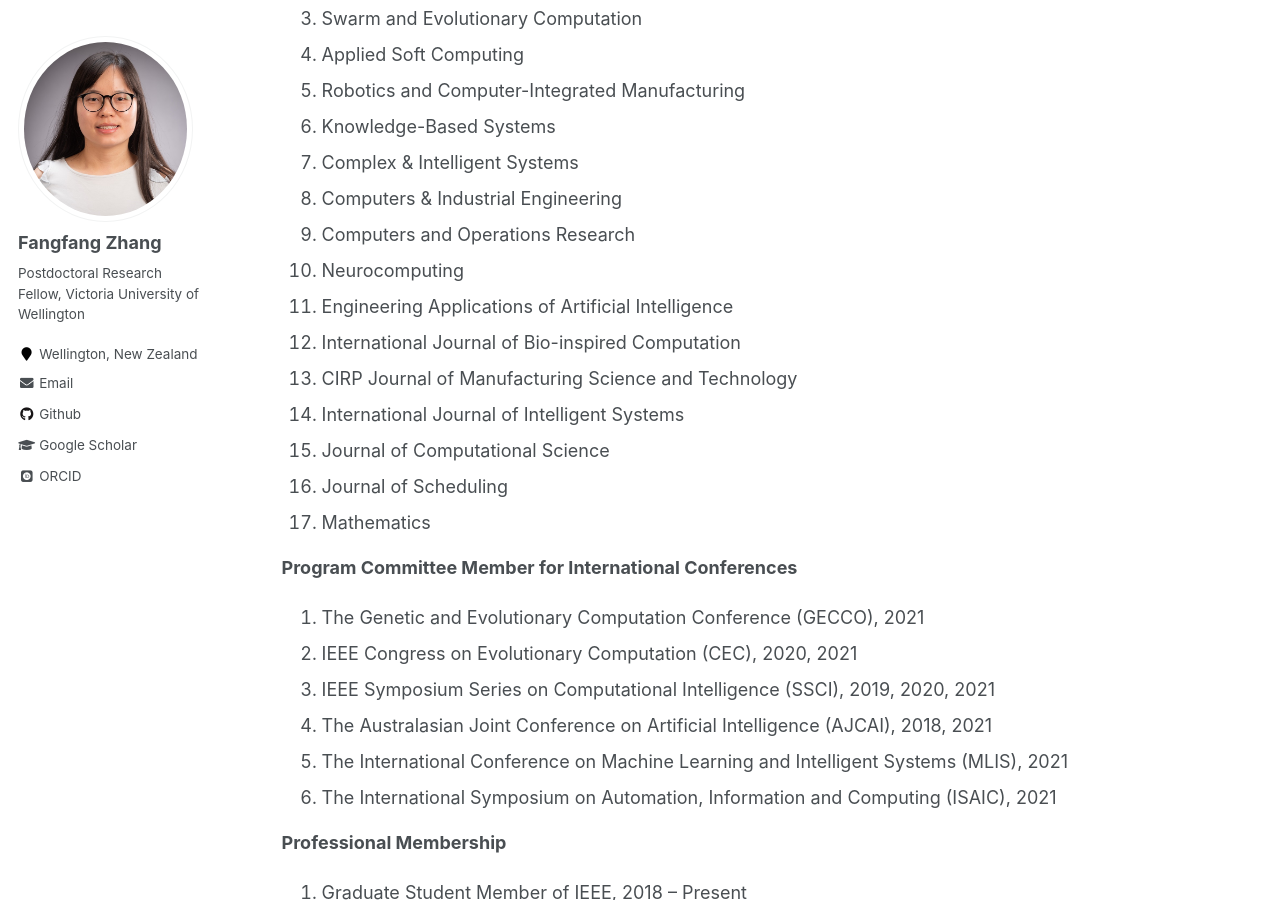
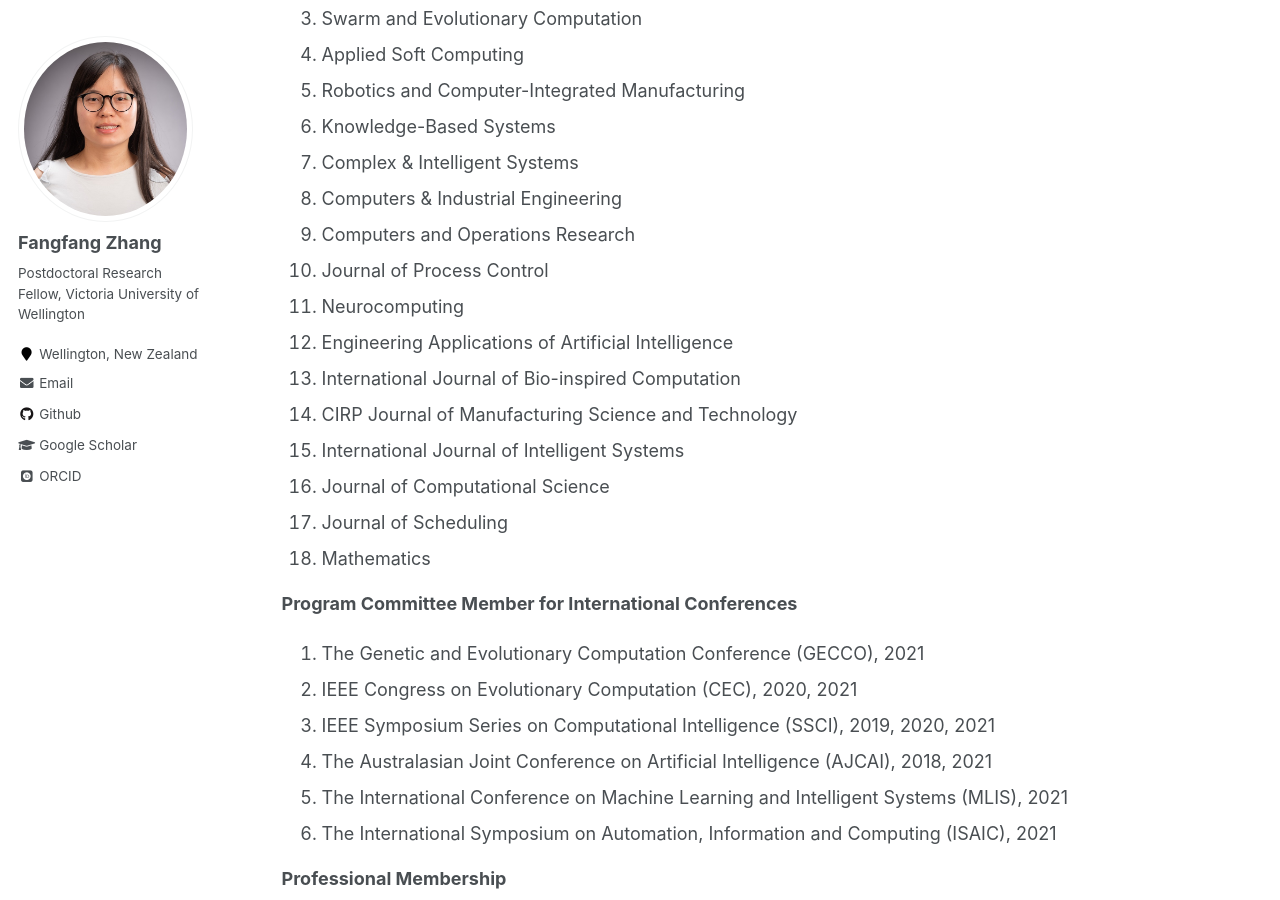
Before and after one commit to fangfang-zhang/fangfang-zhang.github.io, a Jekyll site: the page built from _pages/professional-activities.md, in a window 1280 px wide and 900 px high, scrolled down 694 px. Built offline with Jekyll 4.4.1, drawn with Linux system fonts in a browser that asks for light colours; some web fonts are replaced.

Commit message:
add one journal review

```diff
--- a/_pages/professional-activities.md
+++ b/_pages/professional-activities.md
@@ -26,14 +26,15 @@ author_profile: true
 7. Complex & Intelligent Systems
 8. Computers & Industrial Engineering
 9. Computers and Operations Research
-10. Neurocomputing
-11. Engineering Applications of Artificial Intelligence
-12. International Journal of Bio-inspired Computation
-13. CIRP Journal of Manufacturing Science and Technology
-14. International Journal of Intelligent Systems
-15. Journal of Computational Science
-16. Journal of Scheduling
-17. Mathematics
+10. Journal of Process Control
+11. Neurocomputing
+12. Engineering Applications of Artificial Intelligence
+13. International Journal of Bio-inspired Computation
+14. CIRP Journal of Manufacturing Science and Technology
+15. International Journal of Intelligent Systems
+16. Journal of Computational Science
+17. Journal of Scheduling
+18. Mathematics
 
 **Program Committee Member for International Conferences**
 1. The Genetic and Evolutionary Computation Conference (GECCO), 2021
```
Also changed, not shown: 1 other file.
